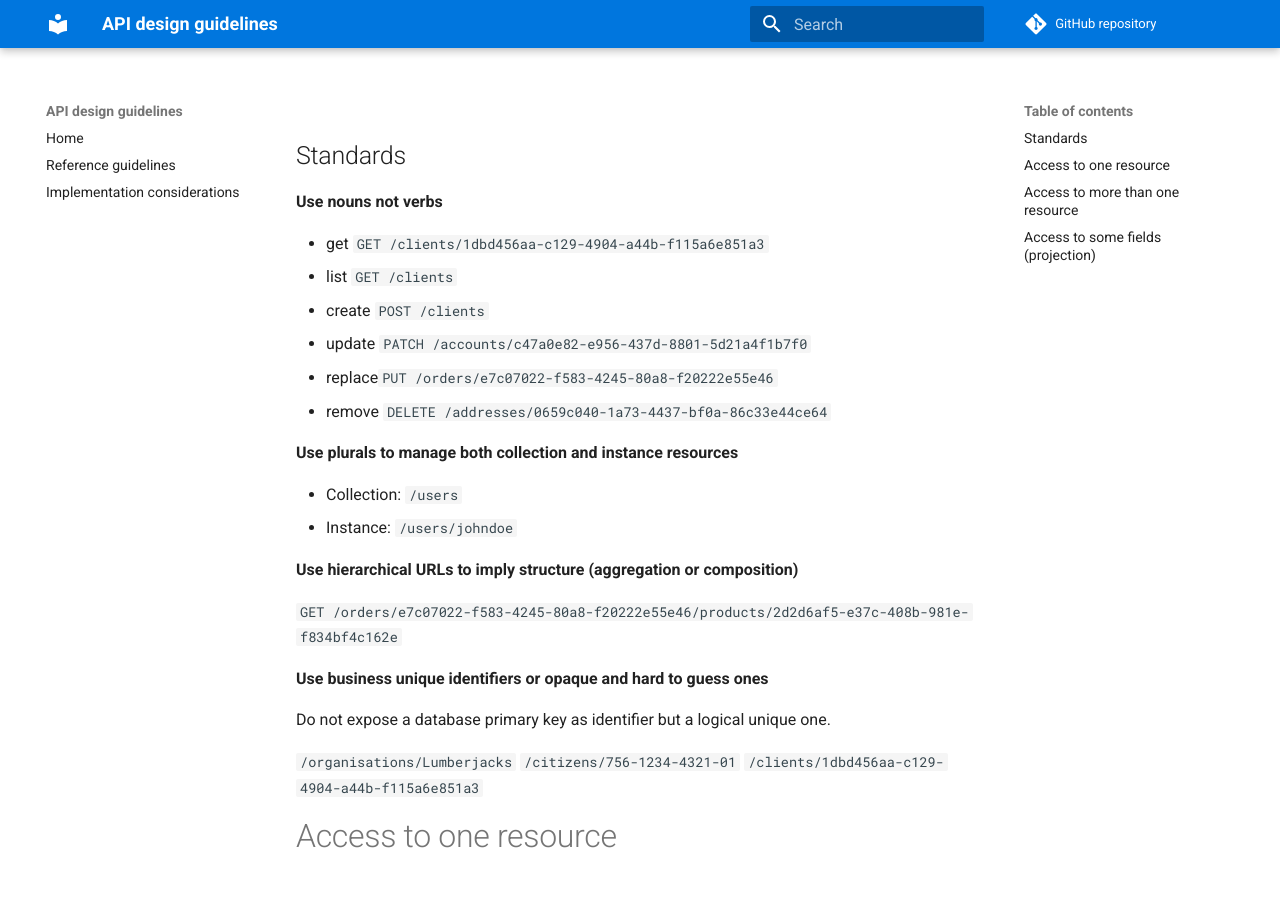
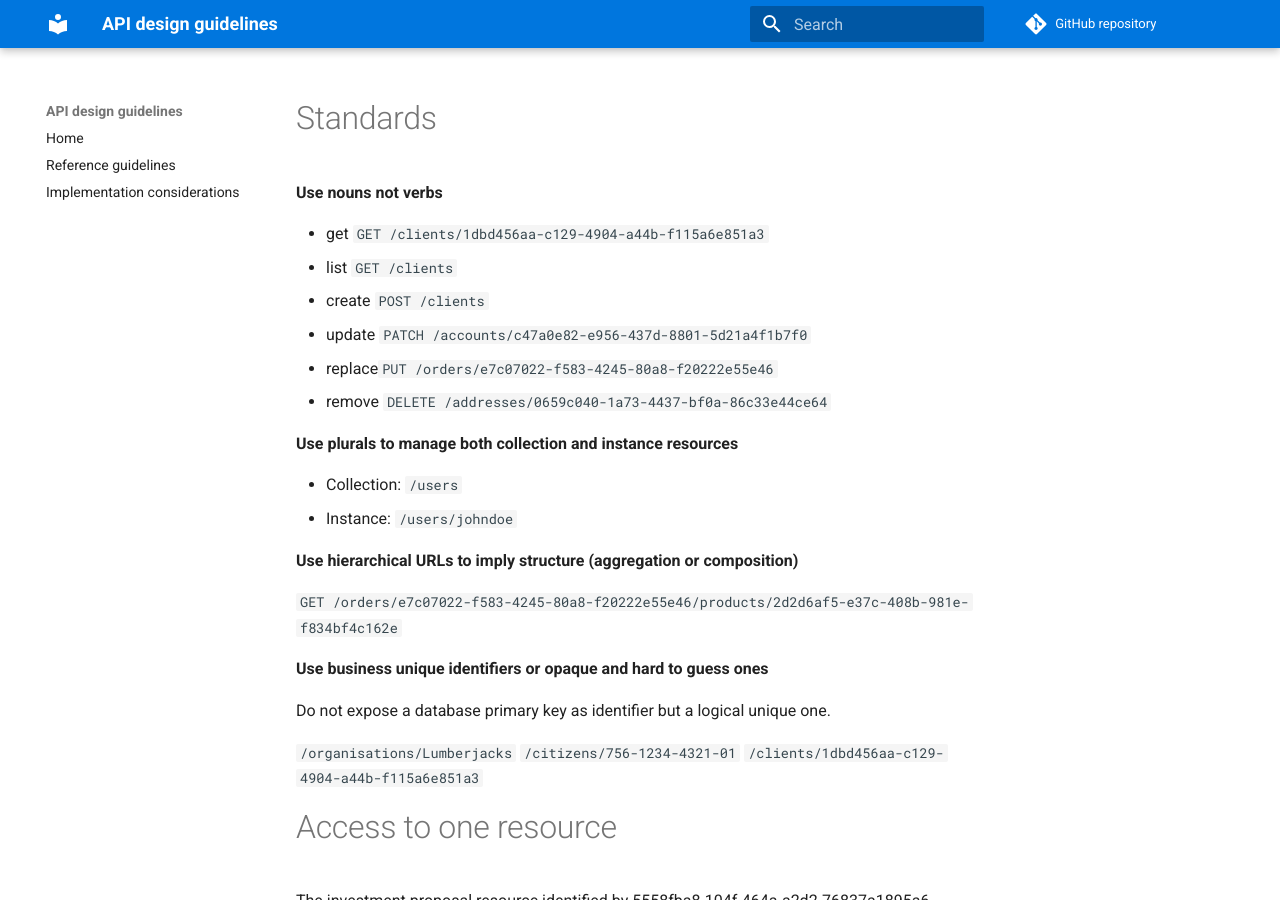
Before and after one commit to vondacho/arch-api-design-guidelines, an MkDocs documentation site: the page built from doc/apat-1-resource-identification.md, in a window 1280 px wide and 900 px high. Built offline with MkDocs 1.6.1 and Material for MkDocs 9.7.7, drawn with Linux system fonts in a browser that asks for light colours; comment, search, counter and statistics services are not loaded.

Commit message:
fixed mistakes

```diff
--- a/doc/apat-1-resource-identification.md
+++ b/doc/apat-1-resource-identification.md
@@ -1,4 +1,4 @@
-## Standards
+# Standards
 
 **Use nouns not verbs**
 
```
